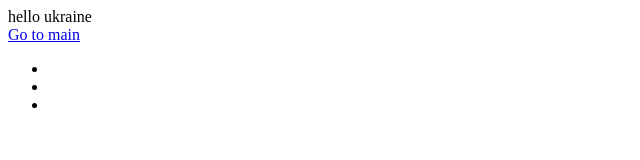
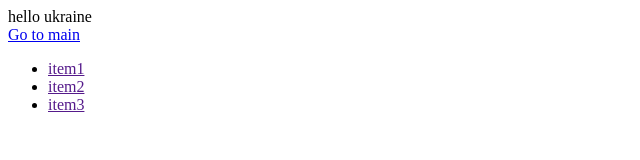
Before and after one commit to Grinderman-G/1, a plain HTML site: page index.html in a window 1280 px wide. Shown: the whole page, without its empty margins (0-640 px from the left). Drawn offline with Linux system fonts and the light colour scheme.

Commit message:
refactor list items

```diff
--- a/index.html
+++ b/index.html
@@ -10,9 +10,9 @@
     <div>hello ukraine</div>
     <a href="#">Go to main</a>
     <ul>
-        <li><a href=""></a></li>
-        <li><a href=""></a></li>
-        <li><a href=""></a></li>
+        <li><a href="">item1</a></li>
+        <li><a href="">item2</a></li>
+        <li><a href="">item3</a></li>
     </ul>
 </body>
 </html>
```
